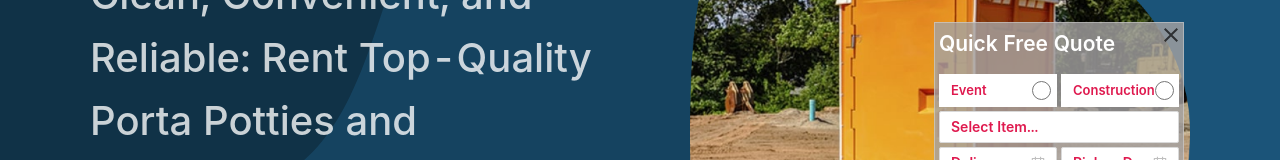
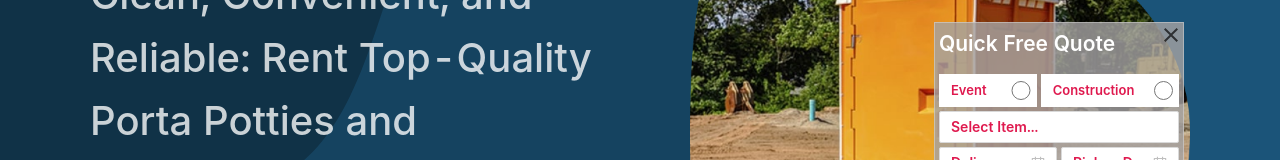
Before and after one commit to nishant-k1/flushjohn-web, a Next.js app: page / in a window 1280 px wide. Both pictures are taken after a click on the button "QUICK QUOTE". Shown: the part 262-422 px from the top of the page. Built offline with nearby package versions, Linux system fonts and the light colour scheme.

Commit message:
constant updates

```diff
--- a/components/QuickQuote/index.js
+++ b/components/QuickQuote/index.js
@@ -158,7 +158,7 @@ const QuickQuote = () => {
                   </Grid>
                   <Grid
                     item
-                    xs={6}
+                    xs={5}
                   >
                     <MyRadioField
                       label="Event"
@@ -169,7 +169,7 @@ const QuickQuote = () => {
                   </Grid>
                   <Grid
                     item
-                    xs={6}
+                    xs={7}
                   >
                     <MyRadioField
                       label="Construction"
```
